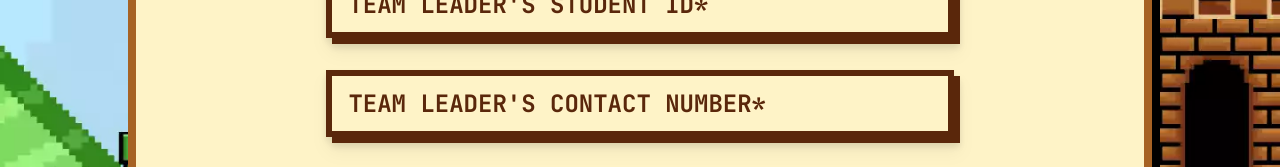
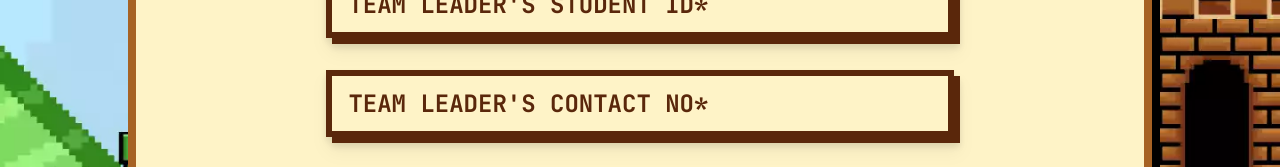
Before and after one commit to fossnsbm/techie-sleuths-24-frontend, a Next.js app: page /register in a window 1280 px wide. Shown: the part 633-800 px from the top of the page. Built offline with nearby package versions, Linux system fonts and the light colour scheme.

Commit message:
refactor: Registration form

```diff
--- a/src/components/register/all-reg-forms.tsx
+++ b/src/components/register/all-reg-forms.tsx
@@ -220,7 +220,7 @@ export default function AllRegForms() {
               <FormItem className={style.formStyle}>
                 <FormControl>
                   <Input
-                    placeholder="TEAM LEADER'S CONTACT NUMBER*"
+                    placeholder="TEAM LEADER'S CONTACT NO*"
                     {...field}
                   />
                 </FormControl>
@@ -303,10 +303,12 @@ export default function AllRegForms() {
               </FormItem>
             )}
           />
+          <div className="text-xl md:text-3xl text-[#5A270B] text-center px-1">
+            ***Please read the rules and regulations before you get registered***
+          </div>
           <Button
             type="submit"
             size="lg"
-            className="mt-10"
             loading={loading}
             disabled={loading}
           >
--- a/src/components/ui/input.tsx
+++ b/src/components/ui/input.tsx
@@ -11,7 +11,7 @@ const Input = React.forwardRef<HTMLInputElement, InputProps>(
       <input
         type={type}
         className={cn(
-          "font-mono font-bold flex transition duration-300 text-[20px] placeholder:text-[#5A270B] text-[#5A270B] py-3 pl-4 text-2xl bg-[#FEF3C7] w-[80%] sm:w-[70%] h-[12%] border-[6px] border-[#5A270B]  drop-shadow-lg hover:shadow-[0px_0px_0px_0px_rgba(0,0,0,0)]  shadow-[6px_6px_0px_0px_rgba(90,39,11,1)] rounded-none ",
+          "font-mono font-bold flex transition duration-300 text-[20px] placeholder:text-[#5A270B] text-[#5A270B] py-3 pl-4 text-base md:text-2xl bg-[#FEF3C7] w-[80%] sm:w-[70%] h-[12%] border-[6px] border-[#5A270B]  drop-shadow-lg hover:shadow-[0px_0px_0px_0px_rgba(0,0,0,0)]  shadow-[6px_6px_0px_0px_rgba(90,39,11,1)] rounded-none ",
           className
         )}
         ref={ref}
```
